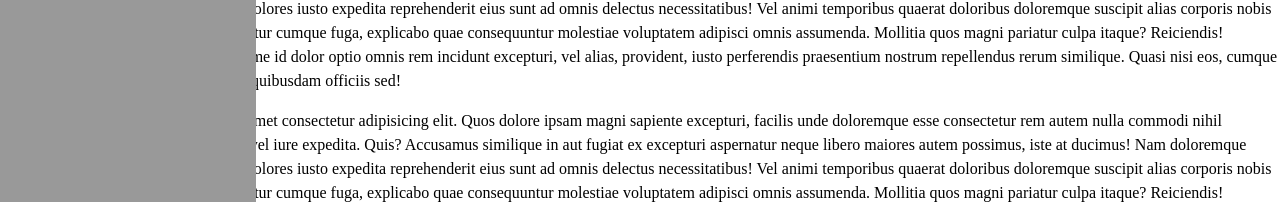
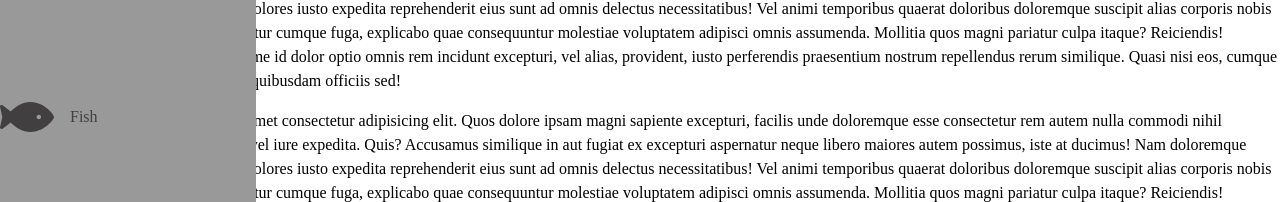
Before and after one commit to CorneliaRadu/FlexBox, a plain HTML site: page index.html in a window 1280 px wide. Shown: the part 579-781 px from the top of the page. Drawn offline with Linux system fonts and the light colour scheme.

Commit message:
Tema FlexBox

```diff
--- a/style.css
+++ b/style.css
@@ -50,7 +50,7 @@
 }
 
 .navbar-nav li:last-child {
-    margin-top: auto;
+    margin-top: 16rem;
     margin-bottom: 1rem;
 }
 
```
